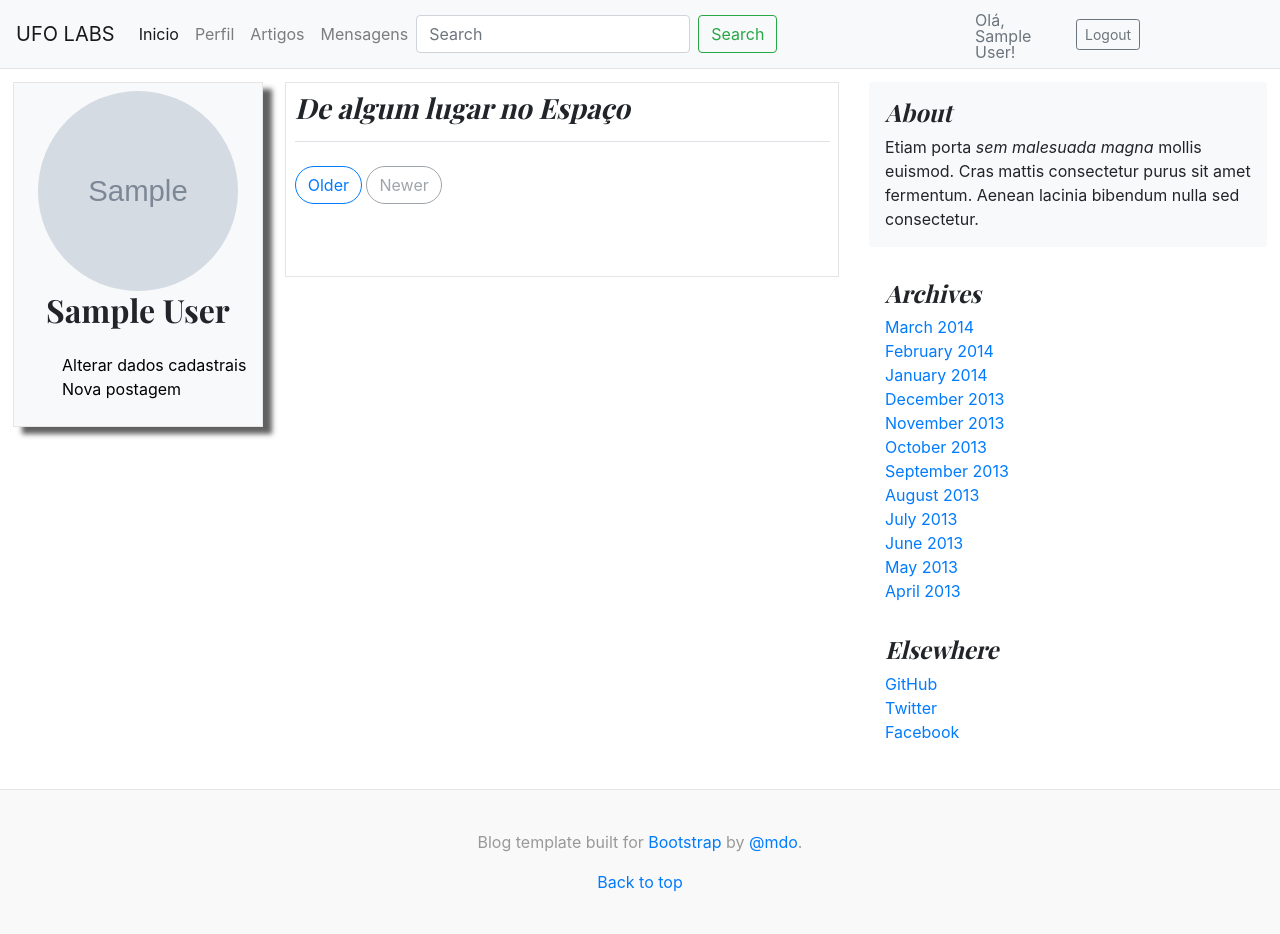
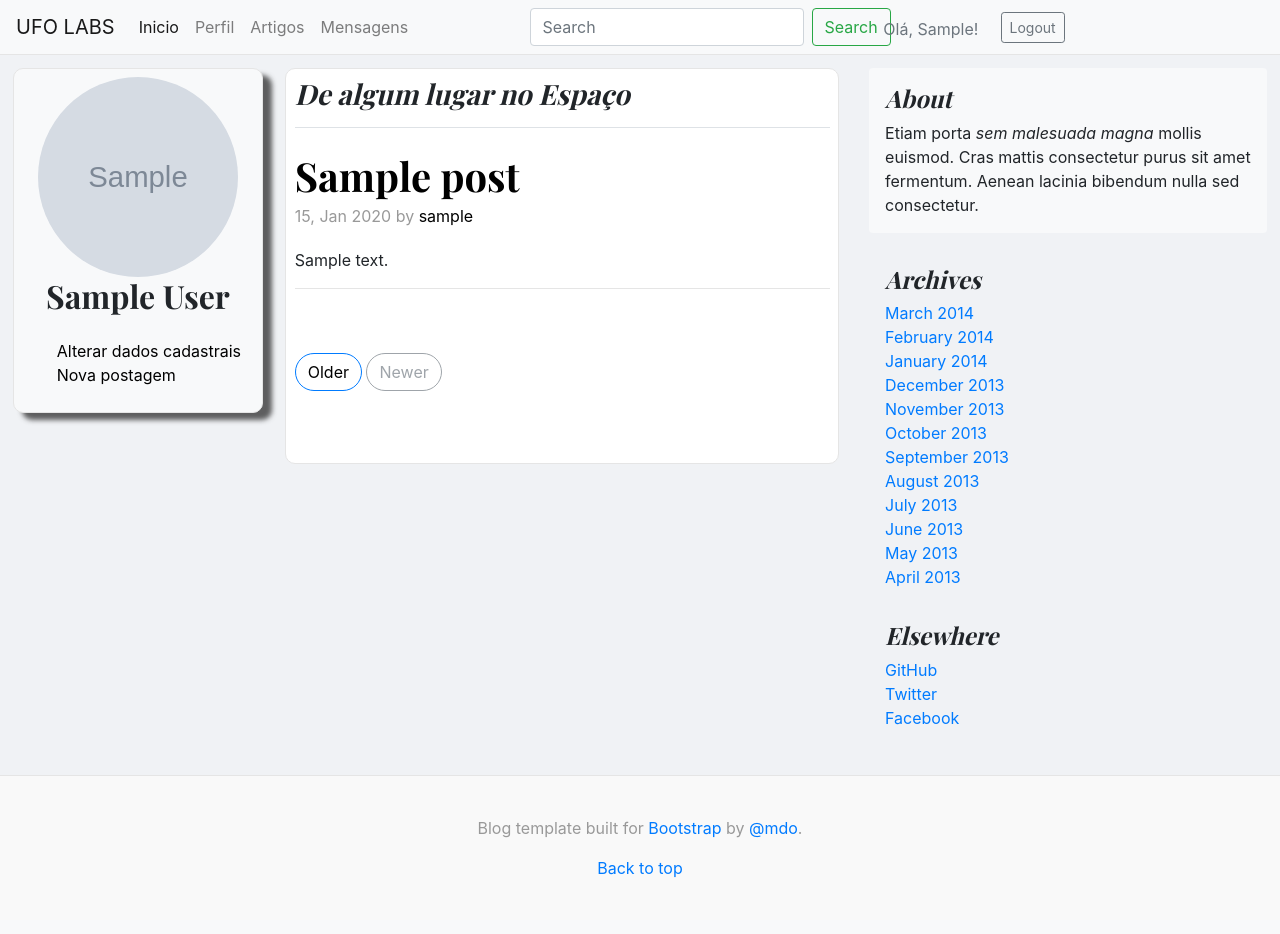
Before and after one commit to JoseRAGarcia/ufolabs, a Django app: page /accounts/profile/ in a window 1280 px wide. After the commit the page ends 878 px from the top, so only its background shows below. Run offline with Django 3.2, Linux system fonts and the light colour scheme; a user stored in the database is signed in; tables that the repository leaves empty hold one stand-in row (values such as "Sample post"); grey boxes marked "Sample" are stand-in pictures; some libraries are stand-ins or nearby versions.

Commit message:
Atualizando CSS

```diff
--- a/templates/css/blog.css
+++ b/templates/css/blog.css
@@ -1,16 +1,26 @@
 /* stylelint-disable selector-list-comma-newline-after */
 
+body{
+    background-color: #F0F2F5;
+}
 .blog-header {
   line-height: 1;
   border-bottom: 1px solid #e5e5e5;
   margin-bottom: 0.5%;
+  background-color: black;
 }
 
 .blog-header-logo {
   font-family: "Playfair Display", Georgia, "Times New Roman", serif;
   font-size: 2.25rem;
 }
-
+.form-inline{
+    padding-left: 10%;
+}
+.btn-login{
+    position: absolute;
+    right: 0;
+}
 .my-container{
     margin: 1%;
 }
@@ -21,10 +31,16 @@
 }
 
 .post-container-profile{
+    background-color: #fff;
     width: 67%;
     float: right;
     padding: 1%;
+    border-radius: 10px;
     border: 1px solid #e5e5e5;
+}
+
+.post-container-profile a{
+    color: black;
 }
 
 #profile-image{
@@ -61,6 +77,7 @@
     padding: 1%;
     width: 250px;
     text-align: center;
+    border-radius: 10px;
     border: 1px solid #e5e5e5;
     -webkit-box-shadow: 9px 7px 5px rgba(50, 50, 50, 0.77);
 	-moz-box-shadow:    9px 7px 5px rgba(50, 50, 50, 0.77);
@@ -71,9 +88,19 @@
 
 }
 
-.menu-perfil li{
+.menu-perfil ul{
+    padding-left: 0px;
     text-align: left;
     list-style: none;
+}
+
+.menu-perfil li{
+    padding-left: 15%;
+}
+
+.menu-perfil li:hover{
+
+    background-color: #E3E5E8;
 }
 
 .menu-perfil a{
@@ -84,6 +111,14 @@
 .post-form{
     clear: both;
     padding-top: 5%;
+}
+
+.post-form .helptext{
+    display: none;
+}
+
+.post-form #id_password{
+    display: none;
 }
 
 .blog-header-logo:hover {
--- a/templates/layout.html
+++ b/templates/layout.html
@@ -33,13 +33,13 @@
   	<div class="collapse navbar-collapse" id="navbarNav">
 	    <ul class="navbar-nav">
 	      <li class="nav-item active">
-	        <a class="nav-link" href="{% url 'home' %}">Inicio <span class="sr-only">(current)</span></a>
+	        <a class="nav-link" href="{% url 'profile' %}">Inicio <span class="sr-only">(current)</span></a>
 	      </li>
 	      <li class="nav-item">
-	        <a class="nav-link" href="{% url 'profile' %}">Perfil</a>
+	        <a class="nav-link" href="#">Perfil</a>
 	      </li>
 	      <li class="nav-item">
-	        <a class="nav-link" href="#">Artigos</a>
+	        <a class="nav-link" href="{% url 'home' %}">Artigos</a>
 	      </li>
 	      <li class="nav-item">
 	        <a class="nav-link" href="#">Mensagens</a>
@@ -49,10 +49,10 @@
 		    <input class="form-control mr-sm-2" type="search" placeholder="Search" aria-label="Search">
 		    <button class="btn btn-outline-success my-2 my-sm-0" type="submit">Search</button>
 		</form>
-      <div class="col-4 d-flex justify-content-end align-items-center">
+      <div class="col-4 d-flex align-items-center btn-login">
         <div class="col-4 pt-1">
             {% if user.is_authenticated %}
-              <span class="text-muted">Olá, {{ user.first_name }} {{ user.last_name }}!</span>
+              <span class="text-muted">Olá, {{ user.first_name }}!</span>
             {% endif %}
           </div>
 
--- a/templates/post.html
+++ b/templates/post.html
@@ -9,7 +9,7 @@
             <p class="blog-post-meta">{{ post.created_at | date:'d, M Y' }} by <a href="#">{{ post.author }}</a></p>
 
             {{ post.content | safe }}
-            <div><a href="{% url 'home' %}">Voltar a tela inicial</a> </div>
+            <div><a href="{% url 'profile' %}">Voltar a tela inicial</a> </div>
           </div><!-- /.blog-post -->
 
 
--- a/user/views.py
+++ b/user/views.py
@@ -1,6 +1,7 @@
 from django.shortcuts import render, redirect, get_object_or_404
 from django.contrib.auth.decorators import login_required
 from .models import My_User
+from post.models import Post
 from .forms import CreateUser, UpdateUser
 # Create your views here.
 
@@ -18,8 +19,9 @@
 
 @login_required
 def profile(request):
+    posts = Post.objects.all()
     user = request.user
-    return render(request, 'profile.html', {'user':user})
+    return render(request, 'profile.html', {'user':user, 'posts': posts})
 
 @login_required
 def update_user(request, id):
```
